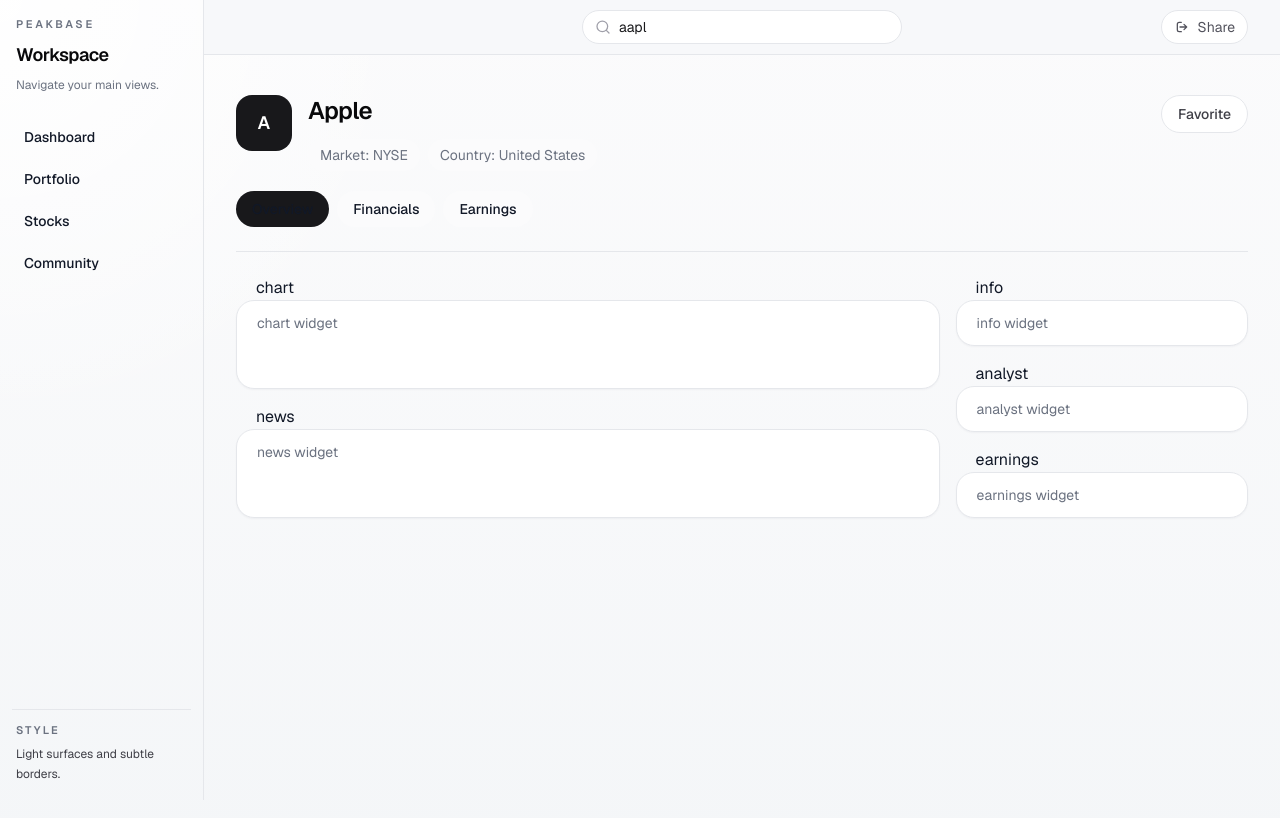
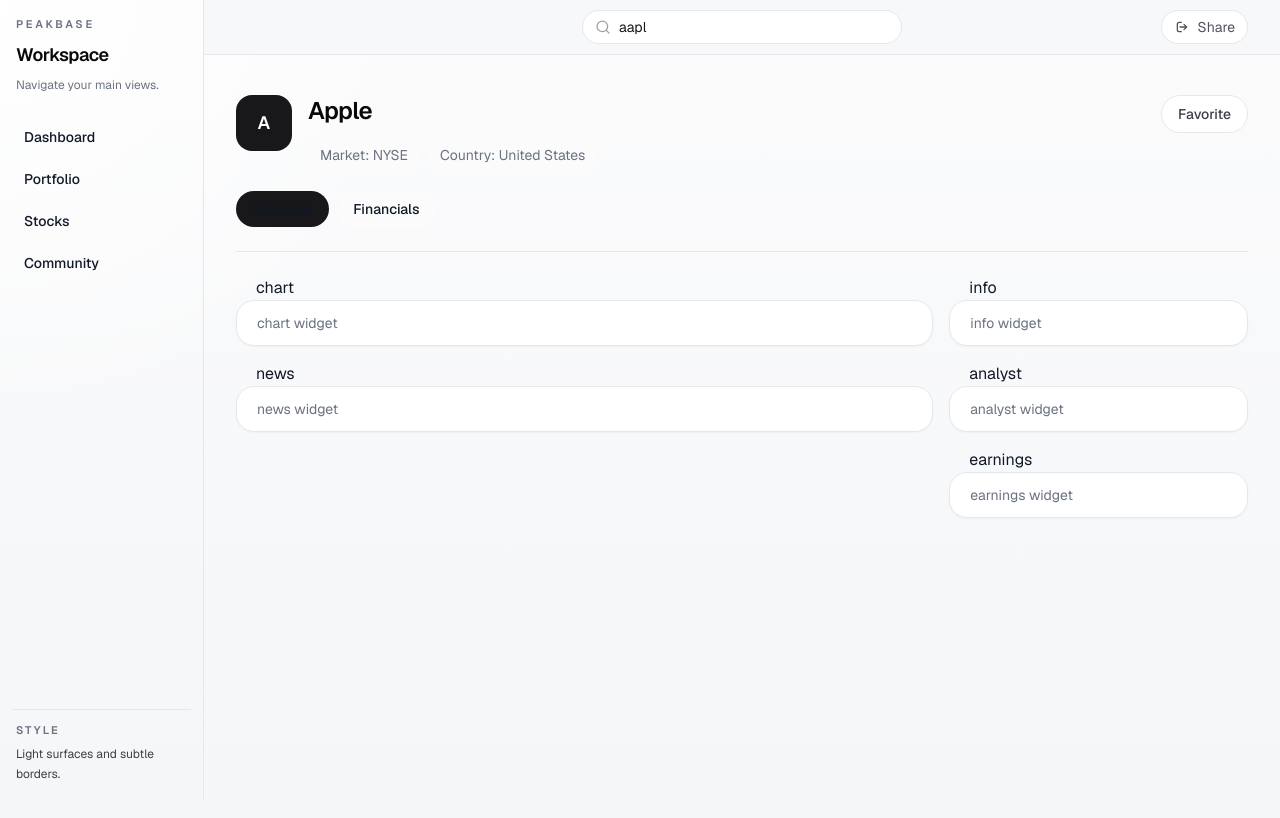
Before and after one commit to SameerAkita/peakbase, a Next.js app: page /stocks/aapl/overview in a window 1280 px wide. Shown: the top 818 px of the page. Built offline with nearby package versions, Linux system fonts and the light colour scheme.

Commit message:
fix stock page tabs

```diff
--- a/app/(workspace)/stocks/[stock]/earnings/page.tsx
+++ /dev/null
@@ -1,15 +0,0 @@
-import { StocksBrowser } from "../../../../components/stocks-browser";
-
-type StocksEarningsPageProps = {
-  params: Promise<{
-    stock: string;
-  }>;
-};
-
-export default async function StocksEarningsPage({
-  params,
-}: StocksEarningsPageProps) {
-  const { stock } = await params;
-
-  return <StocksBrowser key={`${stock}-earnings`} stockQuery={stock} currentTabId="earnings" />;
-}
--- a/app/components/stocks-browser.tsx
+++ b/app/components/stocks-browser.tsx
@@ -18,7 +18,6 @@
 type StockTab = {
   id: string;
   label: string;
-  boxes: StockBox[];
 };
 
 type StockProfile = {
@@ -28,8 +27,13 @@
   country: string;
   logo: string;
   summary: string;
-  tabs: StockTab[];
+  financialBoxes: StockBox[];
 };
+
+const tabs: StockTab[] = [
+  { id: "overview", label: "Overview" },
+  { id: "financials", label: "Financials" },
+];
 
 const stocks: StockProfile[] = [
   {
@@ -39,16 +43,7 @@
     country: "United States",
     logo: "A",
     summary: "Consumer hardware and services.",
-    tabs: [
-      {
-        id: "overview",
-        label: "Overview",
-        boxes: [],
-      },
-      {
-        id: "financials",
-        label: "Financials",
-        boxes: [
+    financialBoxes: [
           {
             title: "Revenue Trend",
             eyebrow: "Income Statement",
@@ -67,32 +62,6 @@
             body: "Cash, debt, and free cash flow context.",
             footer: "Liquidity and leverage",
           },
-        ],
-      },
-      {
-        id: "earnings",
-        label: "Earnings",
-        boxes: [
-          {
-            title: "Next Report",
-            eyebrow: "Calendar",
-            body: "Next scheduled earnings event.",
-            footer: "Upcoming catalyst",
-          },
-          {
-            title: "Surprise History",
-            eyebrow: "Performance",
-            body: "Beats and misses over recent quarters.",
-            footer: "Quarter-over-quarter context",
-          },
-          {
-            title: "Call Notes",
-            eyebrow: "Commentary",
-            body: "Management guidance and notable themes.",
-            footer: "Highlights and follow-ups",
-          },
-        ],
-      },
     ],
   },
   {
@@ -102,16 +71,7 @@
     country: "United States",
     logo: "M",
     summary: "Platform-heavy business spanning cloud and software.",
-    tabs: [
-      {
-        id: "overview",
-        label: "Overview",
-        boxes: [],
-      },
-      {
-        id: "financials",
-        label: "Financials",
-        boxes: [
+    financialBoxes: [
           {
             title: "Segment Mix",
             eyebrow: "Revenue",
@@ -130,32 +90,6 @@
             body: "Free cash flow and buyback context.",
             footer: "Capital return context",
           },
-        ],
-      },
-      {
-        id: "earnings",
-        label: "Earnings",
-        boxes: [
-          {
-            title: "Next Report",
-            eyebrow: "Calendar",
-            body: "Next print date and estimated EPS.",
-            footer: "Scheduled event",
-          },
-          {
-            title: "Estimate Revisions",
-            eyebrow: "Expectations",
-            body: "How expectations moved ahead of quarter.",
-            footer: "Consensus direction",
-          },
-          {
-            title: "Management Themes",
-            eyebrow: "Transcript",
-            body: "Recurring transcript talking points.",
-            footer: "Recurring discussion points",
-          },
-        ],
-      },
     ],
   },
   {
@@ -165,16 +99,7 @@
     country: "United States",
     logo: "N",
     summary: "High-growth semiconductor name.",
-    tabs: [
-      {
-        id: "overview",
-        label: "Overview",
-        boxes: [],
-      },
-      {
-        id: "financials",
-        label: "Financials",
-        boxes: [
+    financialBoxes: [
           {
             title: "Growth Trend",
             eyebrow: "Revenue",
@@ -193,38 +118,12 @@
             body: "Free cash flow and spending trends.",
             footer: "Cash conversion",
           },
-        ],
-      },
-      {
-        id: "earnings",
-        label: "Earnings",
-        boxes: [
-          {
-            title: "Next Report",
-            eyebrow: "Calendar",
-            body: "Guidance expectations and key dates.",
-            footer: "Next catalyst",
-          },
-          {
-            title: "Quarterly Surprises",
-            eyebrow: "History",
-            body: "Beats, misses, and market reactions.",
-            footer: "Reaction pattern",
-          },
-          {
-            title: "Guidance Watch",
-            eyebrow: "Focus",
-            body: "Signals to monitor into next quarter.",
-            footer: "What to watch",
-          },
-        ],
-      },
     ],
   },
 ];
 
 const defaultTabId = "overview";
-const validTabIds = new Set(["overview", "financials", "earnings"]);
+const validTabIds = new Set(["overview", "financials"]);
 
 function findStockByQuery(query?: string) {
   const normalizedQuery = query?.trim().toLowerCase();
@@ -270,12 +169,12 @@
 
 function OverviewWidgetsLayout() {
   return (
-    <section className="grid grid-cols-1 gap-4 lg:grid-cols-10">
-      <div className="flex flex-col gap-4 lg:col-span-7">
+    <section className="flex flex-col gap-4 lg:flex-row lg:items-start">
+      <div className="flex flex-col gap-4 lg:w-[70%]">
         <ChartWidget />
         <NewsWidget />
       </div>
-      <div className="flex flex-col gap-4 lg:col-span-3">
+      <div className="flex flex-col gap-4 lg:w-[30%]">
         <InfoWidget />
         <AnalystWidget />
         <EarningsWidget />
@@ -294,9 +193,7 @@
   const selectedStock = findStockByQuery(stockQuery);
   const selectedTabId = normalizeTabId(currentTabId);
 
-  const activeTab =
-    selectedStock.tabs.find((tab) => tab.id === selectedTabId) ??
-    selectedStock.tabs[0];
+  const activeTab = tabs.find((tab) => tab.id === selectedTabId) ?? tabs[0];
 
   const isFavorite = favorites.includes(selectedStock.symbol);
 
@@ -349,7 +246,7 @@
         </div>
 
         <div className="flex flex-wrap gap-2">
-          {selectedStock.tabs.map((tab) => {
+          {tabs.map((tab) => {
             const isActive = tab.id === activeTab.id;
 
             return (
@@ -374,7 +271,7 @@
         <OverviewWidgetsLayout />
       ) : (
         <section className="grid gap-4 lg:grid-cols-3">
-          {activeTab.boxes.map((box) => (
+          {selectedStock.financialBoxes.map((box) => (
             <StockDataBox key={`${activeTab.id}-${box.title}`} {...box} />
           ))}
         </section>
```
